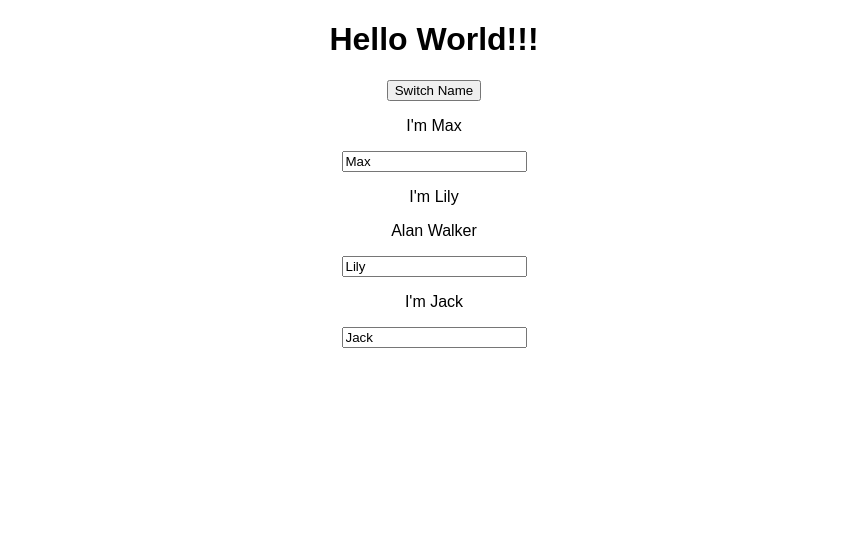
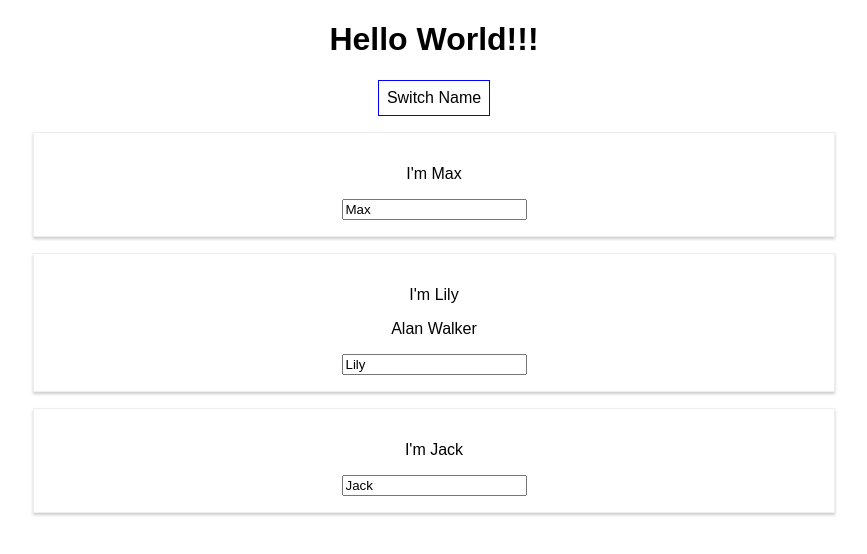
Before and after one commit to CoderBit/react-complete-guide, a React (Create React App) app: page / in a window 1280 px wide. Shown: the top 554 px of the page, without its empty margins (206-1073 px from the left). Built offline with nearby package versions, Linux system fonts and the light colour scheme.

Commit message:
working with CSS and inline style

```diff
--- a/src/App.js
+++ b/src/App.js
@@ -33,11 +33,20 @@
     })
   }
 
+
   render() {
+    const style = {
+      backgroundColor: 'white',
+      font: 'inherit',
+      border: '1px solid blue',
+      padding: '8px',
+      cursor: 'pointer'
+    }
+
     return (
       <div className="App">
         <h1>Hello World!!!</h1>
-        <button onClick={() => this.switchNameHandler('Superman')}>Switch Name</button>
+        <button style={style} onClick={() => this.switchNameHandler('Superman')}>Switch Name</button>
         <Person name={this.state.persons[0].name} />
         <Person
           name={this.state.persons[1].name}
--- /dev/null
+++ b/src/Person/Person.css
@@ -0,0 +1,9 @@
+.Person {
+  width: 60%;
+  margin: 16px auto;
+  border: 1px solid #eeeeee;
+  box-shadow: 0 2px 3px #cccccc;
+  -webkit-box-shadow: 0 2px 3px #cccccc;
+  padding: 16px;
+  text-align: center;
+}
--- a/src/Person/Person.js
+++ b/src/Person/Person.js
@@ -1,9 +1,10 @@
 import React from "react";
+import './Person.css';
 
 // Function based component creation
 const person = (props) => {
   return (
-    <div>
+    <div className="Person">
       <p onClick={props.click}>I'm {props.name}</p>
       <p>{props.children}</p>
       <input type="text" onChange={props.change} value={props.name} />
```
